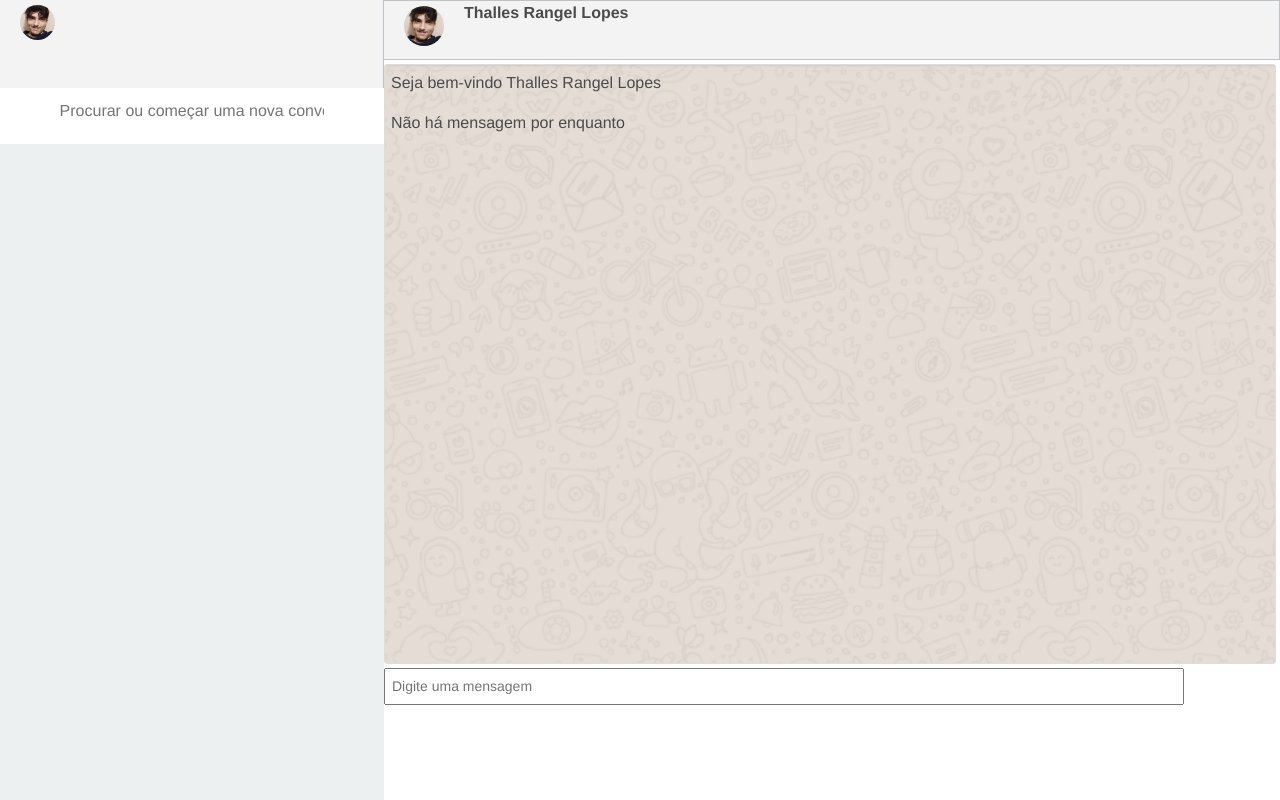
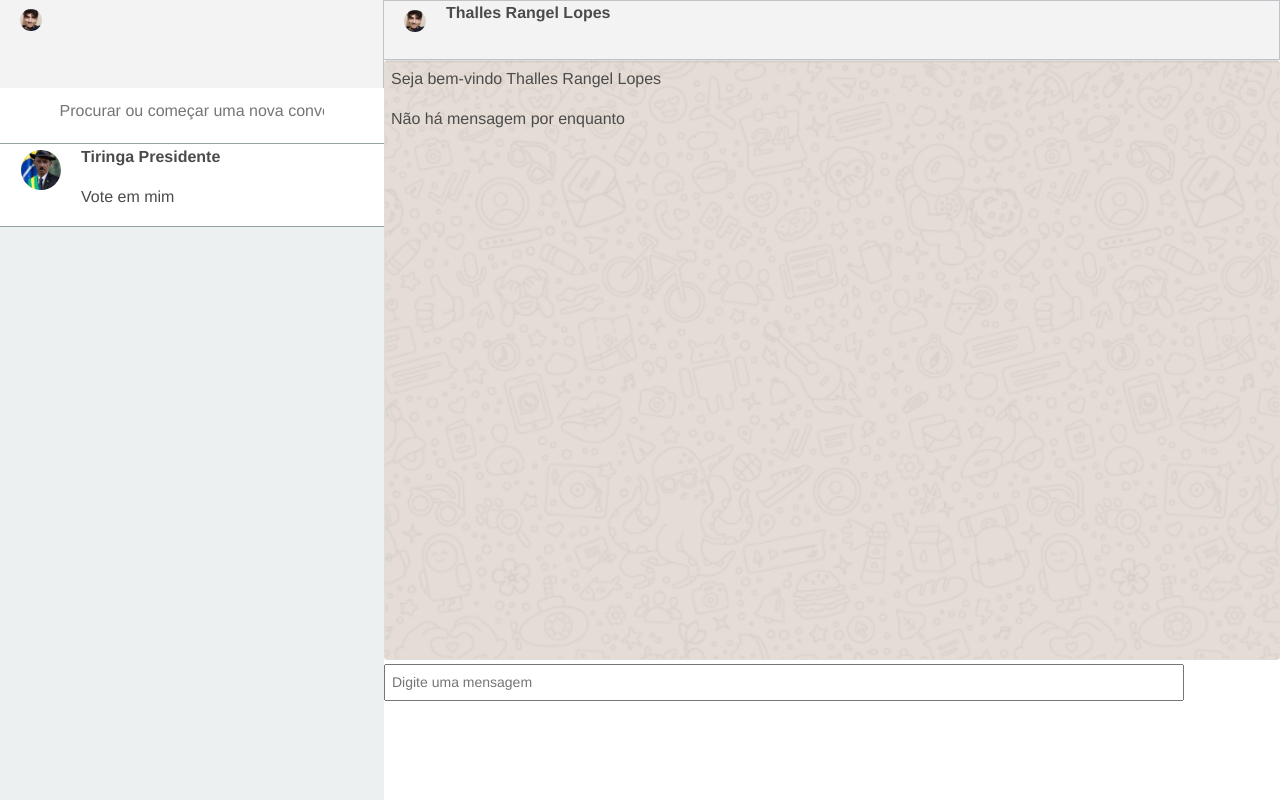
Before and after one commit to thallesrangel/whatsappWeb, a PHP site: page / in a window 1280 px wide. Run offline with PHP 8.4, Linux system fonts and the light colour scheme; data that the repository does not hold is empty; some libraries are stand-ins or nearby versions.

Commit message:
whatsapp

```diff
--- a/index.php
+++ b/index.php
@@ -25,7 +25,18 @@ $_SESSION['nome'] = 'Thalles Rangel Lopes';
     <div class="sidebarSearch">
       <input class="search" type="text" maxlength="50" placeholder="Procurar ou começar uma nova conversa">
     </div>
+
+    <div class="sidebarMsg">
+      <div class="chatSidebarMsg">
+        <img src="img/tiringa.jpg">
+        <p><b>Tiringa Presidente</b><p>
+        <span>Vote em mim</span>
+      </div>
+    </div>
   </div>
+
+
+
 
   <div class="menu">
     <img src="img/eu.jpeg">
@@ -35,7 +46,7 @@ $_SESSION['nome'] = 'Thalles Rangel Lopes';
   <div id="mensagens">
   </div>
   <form onsubmit="enviar(); return false" method="POST">
-    <input type="text" name="mensagem" id="mensagem" placeholder="Digite uma mensagem" maxlength="50" />
+    <input type="text" name="mensagem" id="mensagem" placeholder="Digite uma mensagem" maxlength="200" />
   </form>
 
 </body>
--- a/style.css
+++ b/style.css
@@ -13,7 +13,6 @@ body{
     border: 1px solid #DDD;
     border-radius: 3px;
     padding: 6px;
-    margin: 4px;
     background-image: url('img/chatbackground.png');
     background-repeat: no-repeat;
     background-position: center;
@@ -50,11 +49,11 @@ p{
     text-align: center;
     height:7vh;
     background-color: #FFF;
-    border-bottom: 0.5px solid #FFF;
+    border-bottom: 1px solid #95a5a6;
 }
 .sidebarMenu img{
-    padding: 5px 20px;
-    height: 45px;
+    padding: 9px 20px;
+    height: 40px;
     float: left;
     border-radius: 50%;
 }
@@ -64,14 +63,53 @@ p{
    border: none;
    color: #636e72;
 }
+
+.sidebarMsg{
+    background-color: #FFF;
+    border-bottom: 1px solid #95a5a6;
+    padding: 1px;
+}
+
+.sidebarMsg img{
+    padding: 5px 20px;
+    height: 50px;
+    float: left;
+    border-radius: 50%;
+}
+
 .menu{
     background: #F3F3F3;
     height: 60px;
     border: 1px solid #bdc3c7;
 }
+
 .menu img{
-    padding: 5px 20px;
-    height: 50px;
+    padding: 9px 20px;
+    height: 40px;
     float: left;
     border-radius: 50%;
 }
+
+
+
+
+
+
+/*Balão da mensagem*/
+.baloMsgSend{
+    margin-left: 10%;
+    border-radius: 5px;
+    padding: 10px;
+    background:#FFF;
+    position:relative;
+    width: auto;
+    max-width: 400px;
+}
+.baloMsgSend:after{
+    content:'';
+    position:absolute;
+    left:-10px;
+    top:0;
+    border-bottom: 10px solid transparent;
+    border-right:10px solid #FFF;
+}
--- a/ver.php
+++ b/ver.php
@@ -16,7 +16,8 @@ if (isset($_SESSION['nome'])) {
             $hora = $linha['hora'];
             $ip = $linha['ip'];
 
-            echo "<p style='margin-top: 10px' title=".$hora."><b>".$nome."</b>: ".$mensagem."</p>";
+
+            echo "<p class='baloMsgSend' style='margin-top: 10px;  word-wrap: break-word;'>".$mensagem."</p>";
         }
     } else {
     echo "<p>Seja bem-vindo ".$nome ."</p>";
```
Also changed, not shown: img/tiringa.jpg (added).
